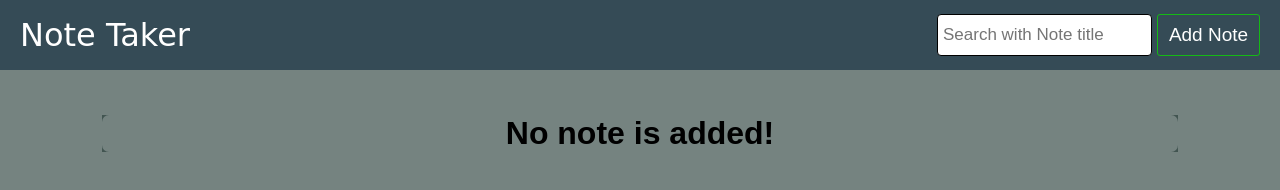
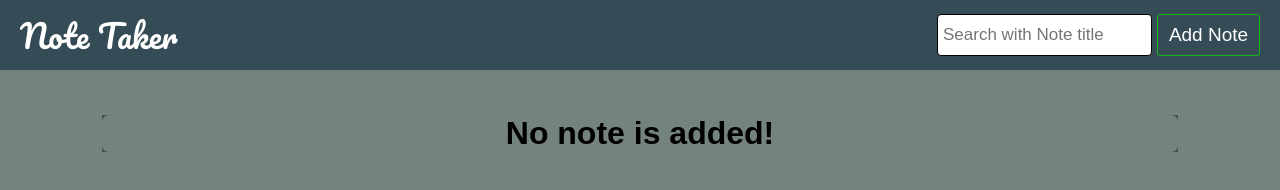
Before and after one commit to ChandanWebDevelops/NoteTaker, a plain HTML site: page index.html in a window 1280 px wide. Drawn offline with Linux system fonts and the light colour scheme.

Commit message:
Update style.css

```diff
--- a/style.css
+++ b/style.css
@@ -1,3 +1,4 @@
+@import url('https://fonts.googleapis.com/css2?family=Pacifico&display=swap');
 * {
     margin: 0;
     padding: 0;
@@ -24,7 +25,7 @@
 .zxw span {
     font-size: 32px;
     color: white;
-    font-family: cursive;
+    font-family: 'Pacifico', cursive;
 }
 
 
```
